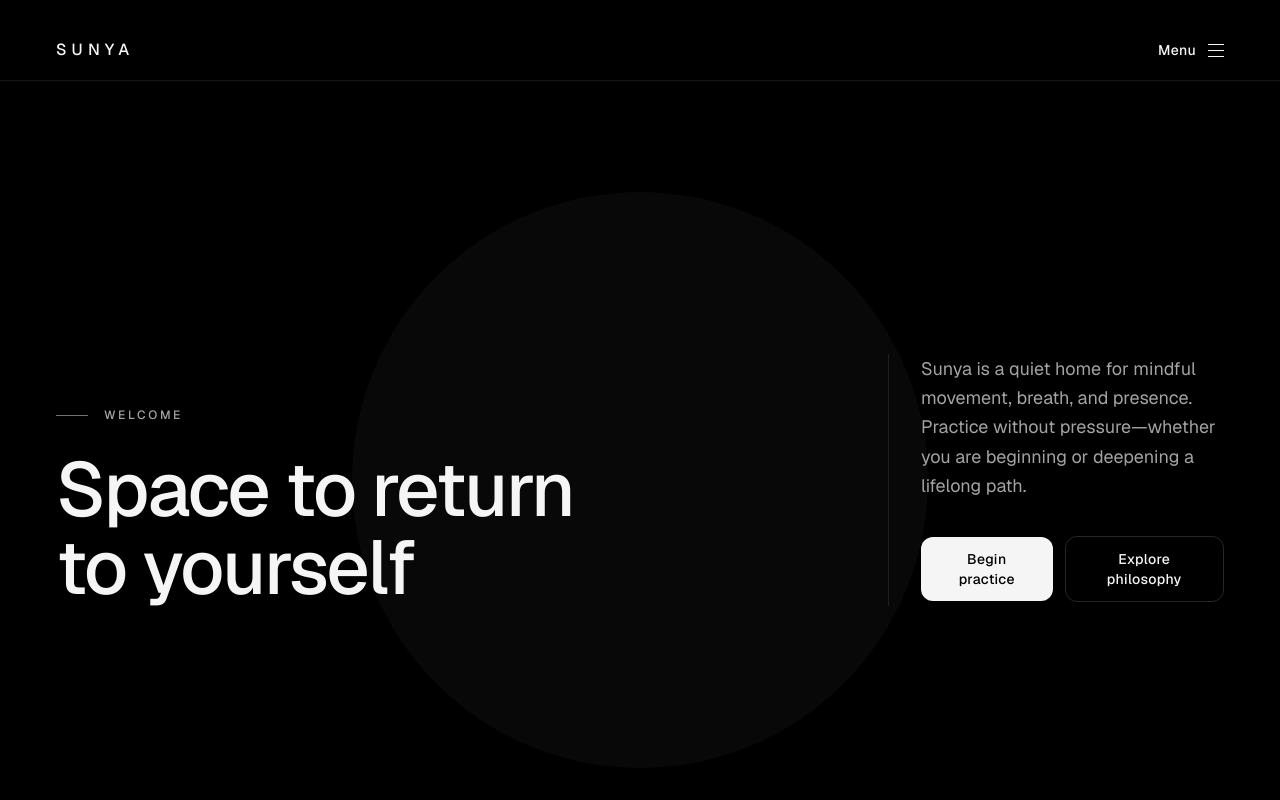
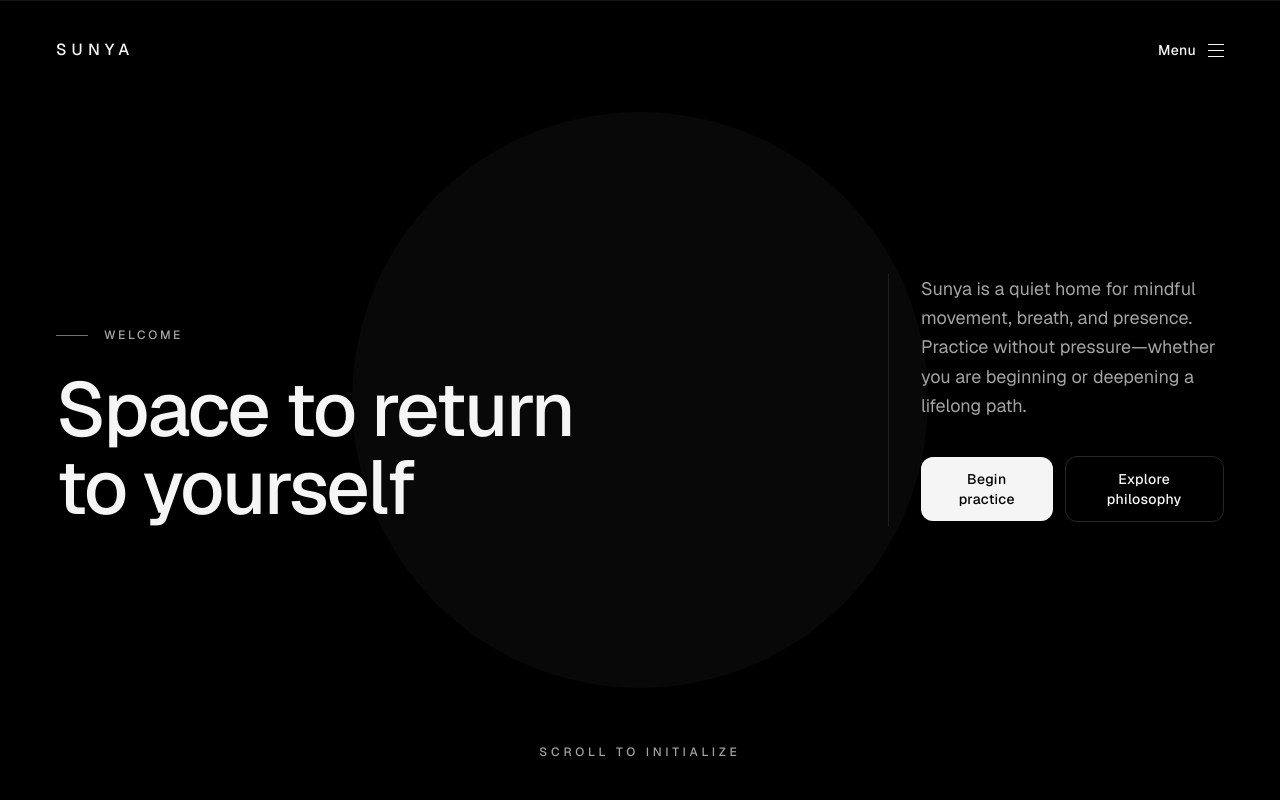
Before and after one commit to FAIZANKHAN10X/sunya, a Next.js app: page / in a window 1280 px wide. Shown: the top 800 px of the page. Built offline with nearby package versions, Linux system fonts and the light colour scheme.

Commit message:
sonnet 4.5 looking

```diff
--- a/src/components/SiteShell.tsx
+++ b/src/components/SiteShell.tsx
@@ -24,9 +24,6 @@ function SiteShellInner({ children }: SiteShellProps) {
         ref={pageRef}
         className="relative z-10 min-h-svh overflow-hidden bg-background will-change-transform"
       >
-        {/* Top padding so content clears the fixed header */}
-        <div className="h-16 sm:h-20" aria-hidden="true" />
-
         {isOpen ? (
           <button
             type="button"
```
